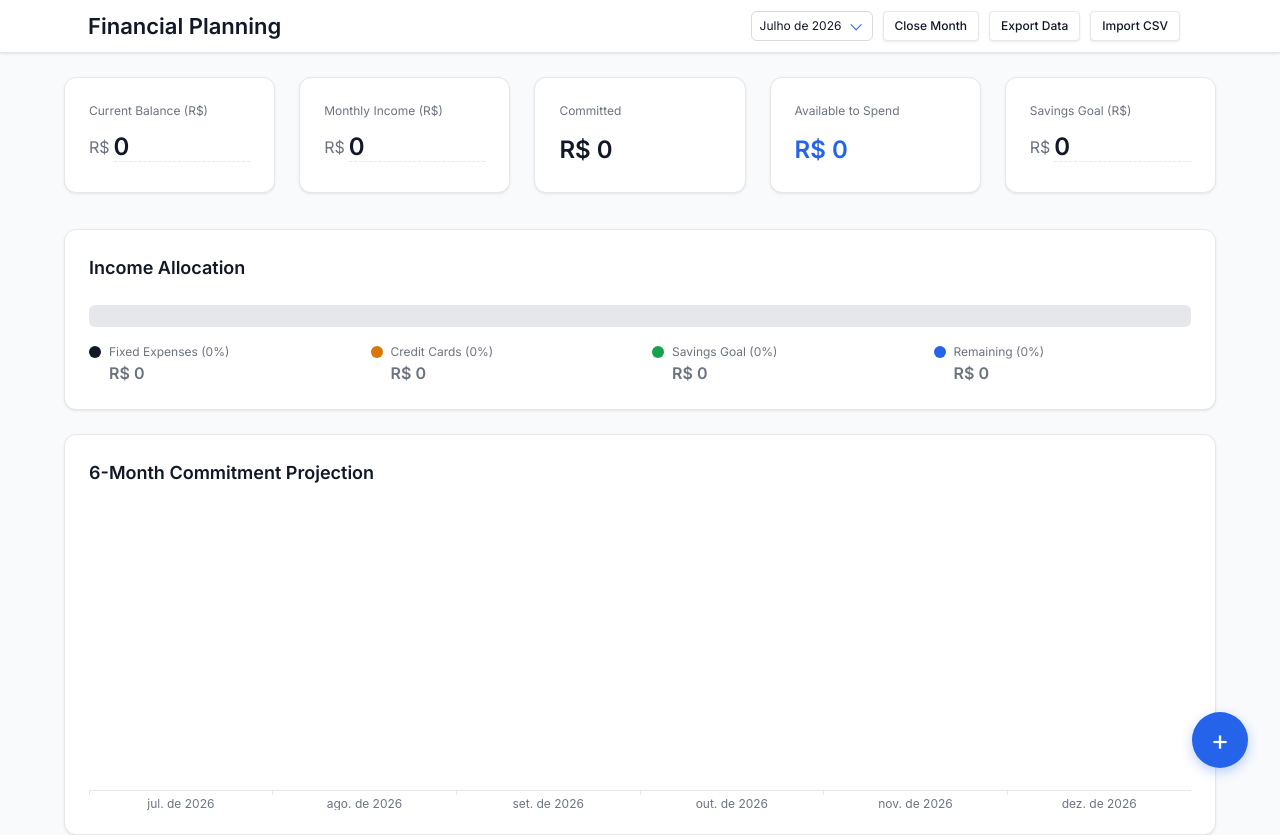
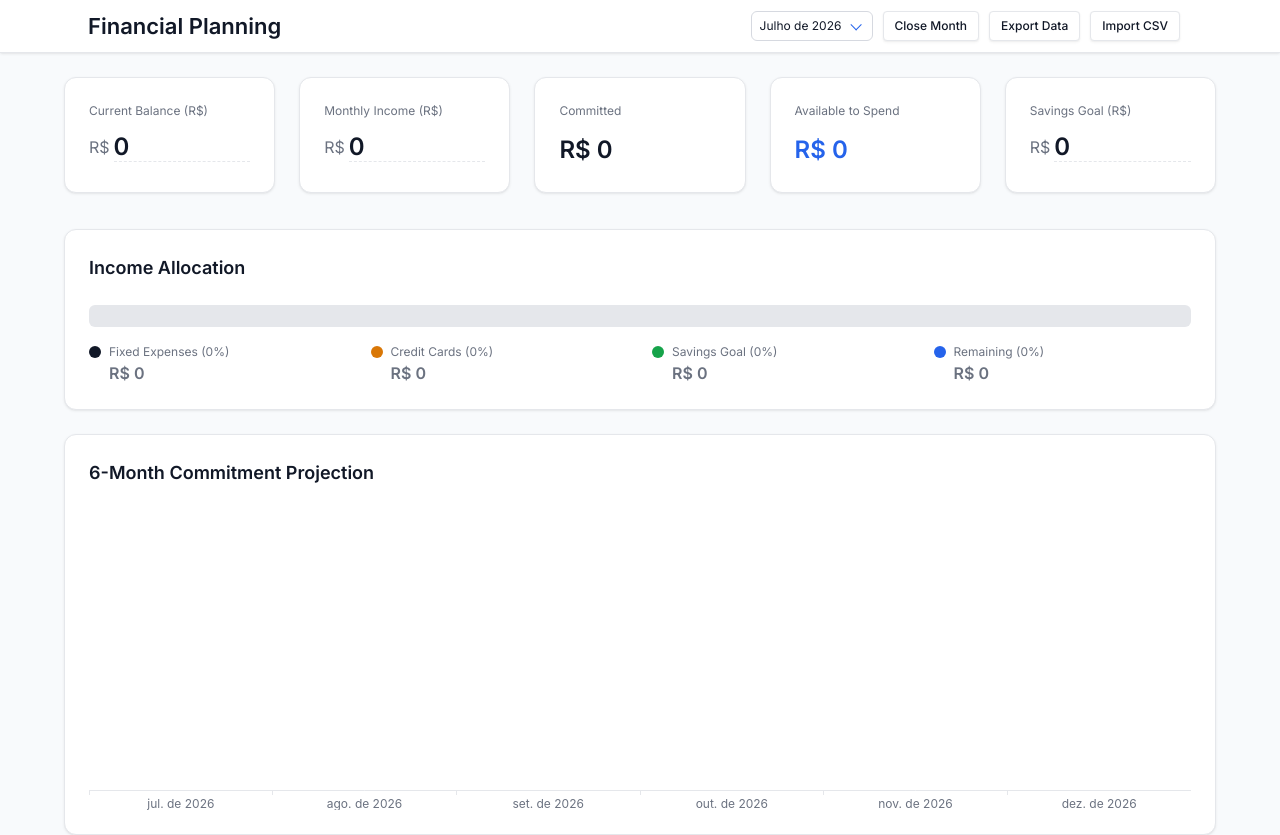
Before and after one commit to IanBaldo/finance-app, a Vue app: page / in a window 1280 px wide. Shown: the top 835 px of the page. Built offline with nearby package versions, Linux system fonts and the light colour scheme.

Commit message:
removed bottom-right commitment button

```diff
--- a/src/App.vue
+++ b/src/App.vue
@@ -302,7 +302,6 @@ const handleFileUpload = (event: Event) => {
     <AddCardModal v-if="showAddCardModal" @close="showAddCardModal = false" />
     <AddExpenseModal v-if="showAddExpenseModal" @close="showAddExpenseModal = false" />
 
-    <button class="fab" @click="showModal = true" aria-label="Add Commitment">+</button>
     <AddCommitmentModal v-if="showModal" @close="showModal = false" />
   </div>
 </template>
```
